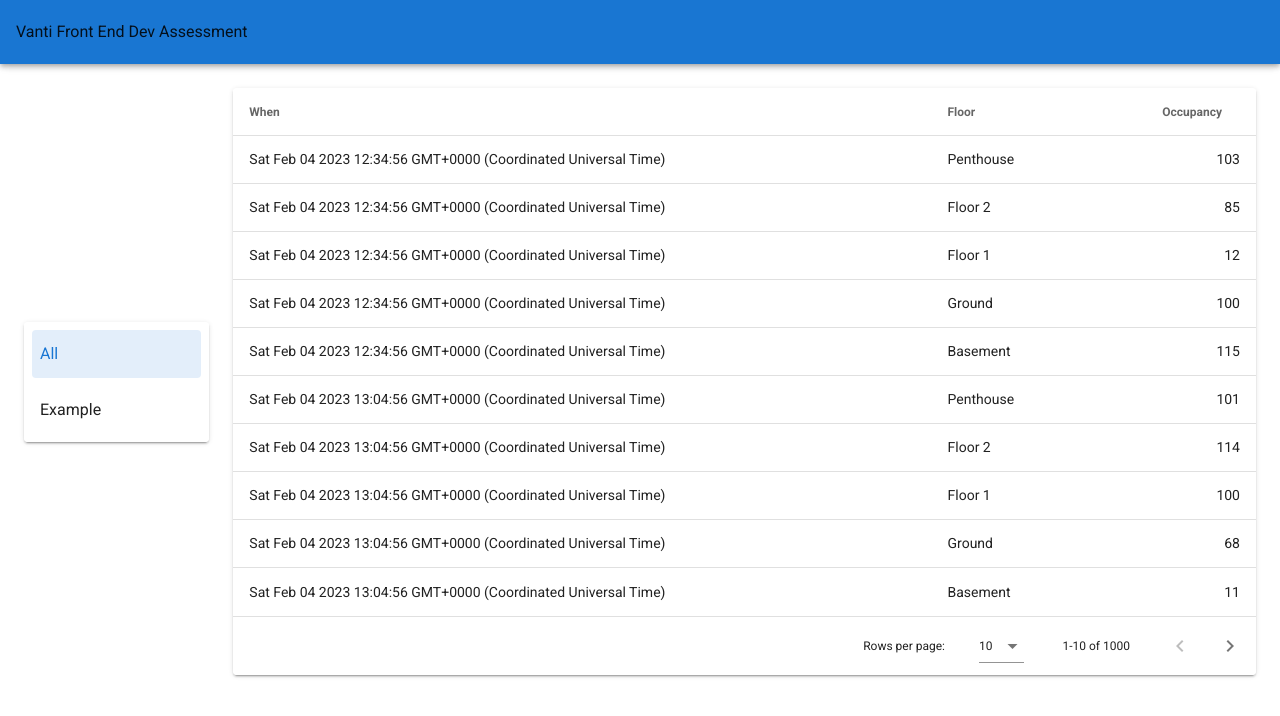
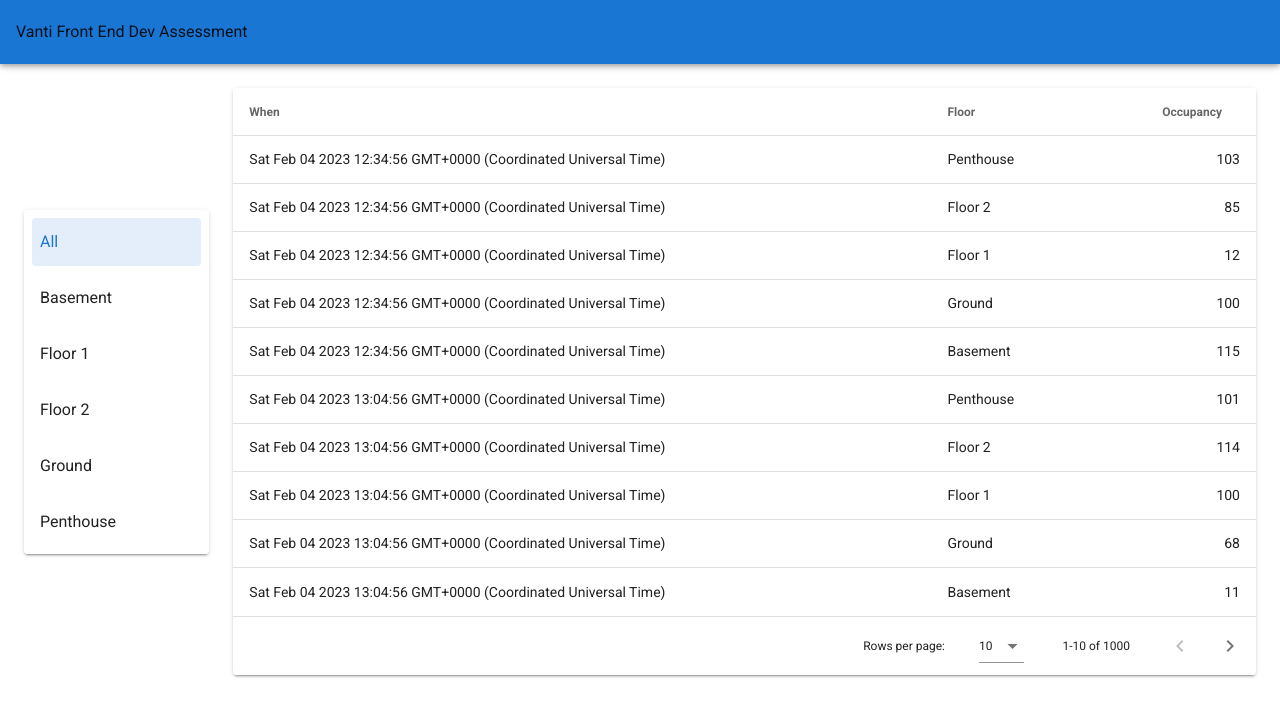
Before and after one commit to rvnlive/vanti-dev-assessment, a Vue app: page / in a window 1280 px wide. Shown: the top 716 px of the page. Built offline with nearby package versions, Linux system fonts and the light colour scheme.

Commit message:
Data filtered by sidebar button selection

```diff
--- a/src/occupancy/OccupancyFilterSidebar.vue
+++ b/src/occupancy/OccupancyFilterSidebar.vue
@@ -9,10 +9,18 @@
 </template>
 
 <script setup>
-import { ref, computed } from 'vue'
-const sidebarSelection = ref('All')
+import { computed, watch } from 'vue'
+import { storeToRefs } from 'pinia'
+
+import { useRecords } from '@/occupancy/records'
+import { useModifiedRecords } from '@/occupancy/modifiedRecords'
+
+const records = useRecords()
+const { sidebarSelection } = storeToRefs(useModifiedRecords())
 
 const floors = computed(() => {
-  return ['Example', 'All'].sort()
+  return [...records.floors, 'All'].sort()
 })
+
+watch(sidebarSelection, () => useModifiedRecords().filterRecord())
 </script>
--- a/src/occupancy/OccupancyTable.vue
+++ b/src/occupancy/OccupancyTable.vue
@@ -1,17 +1,20 @@
 <template>
-  <v-data-table :items="records.history" :headers="headers"/>
+  <v-data-table :items="records.tableData" :headers="headers" />
 </template>
 
 <script setup>
-import {useRecords} from '@/occupancy/records';
-import {computed} from 'vue';
+import { computed } from 'vue'
+import { useModifiedRecords } from './modifiedRecords'
 
-const records = useRecords();
+const records = useModifiedRecords()
 const headers = computed(() => {
   return [
-    {text: 'When', value: 'time'},
-    {text: 'Floor', value: 'floor'},
-    {text: 'Occupancy', value: 'peopleCount', align: 'right'}
+    { text: 'When', value: 'time' },
+    { text: 'Floor', value: 'floor' },
+    { text: 'Occupancy', value: 'peopleCount', align: 'right' },
   ]
 })
+
+// on created lifecycle
+records.filterRecord()
 </script>
--- /dev/null
+++ b/src/occupancy/modifiedRecords.js
@@ -0,0 +1,22 @@
+import { defineStore } from 'pinia'
+import { ref, computed } from 'vue'
+import { useRecords } from './records'
+
+export const useModifiedRecords = defineStore('modifiedRecords', {
+  state: () => ({
+    sidebarSelection: 'All',
+    tableData: []
+  }),
+  getters: {
+    getActiveSidebarSelection: (state) => state.sidebarSelection
+  },
+  actions: {
+    filterRecord() {
+      const records = useRecords().history
+
+      if (this.sidebarSelection !== 'All') {
+        this.tableData = records.filter(record => { return record.floor === this.sidebarSelection })
+      } else this.tableData = records
+    }
+  }
+})
```
